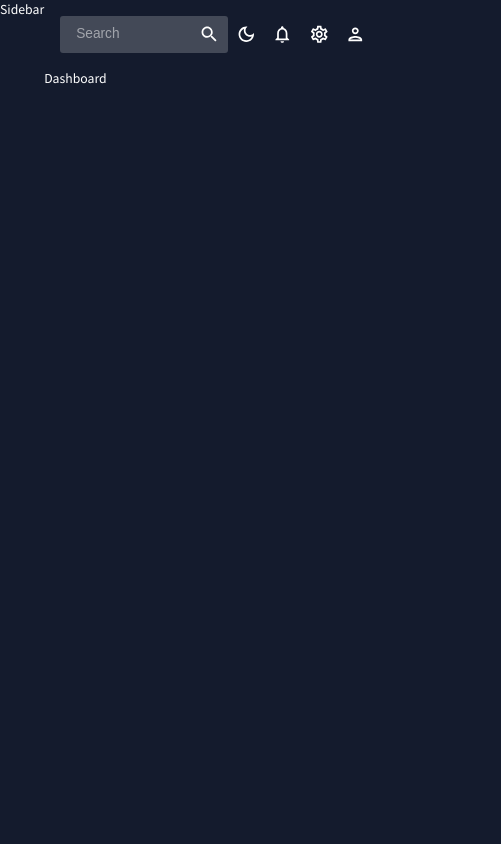
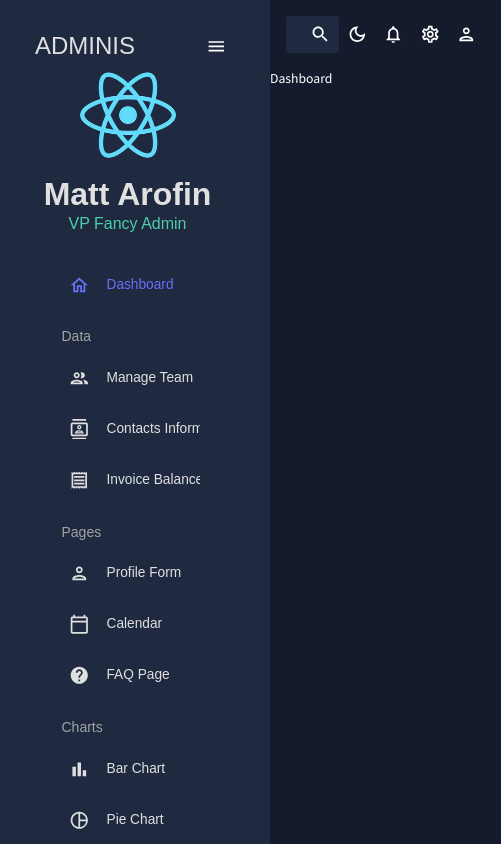
Before and after one commit to matt-arofin/Admin-Dashboard, a React (Create React App) app: page / in a window 390 px wide. Shown: the whole page, 501 px wide, since content can reach past the window. Built offline with nearby package versions, Linux system fonts and the light colour scheme.

Commit message:
update to sidebar component - links functioning, bar is collapsable. Might need to work on position of hamburger icon/display of other icons when collapsed

```diff
--- a/src/theme.js
+++ b/src/theme.js
@@ -20,7 +20,7 @@
             100: "#d0d1d5",
             200: "#a1a4ab",
             300: "#727681",
-            400: "#434957",
+            400: "#1f2a40",
             500: "#141b2d",
             600: "#101624",
             700: "#0c101b",
--- a/src/views/global/Sidebar.jsx
+++ b/src/views/global/Sidebar.jsx
@@ -1,6 +1,219 @@
+import { useState } from "react";
+import { ProSidebar, Menu, MenuItem } from "react-pro-sidebar";
+import "react-pro-sidebar/dist/css/styles.css";
+import { Box, IconButton, Typography, useTheme } from "@mui/material";
+import { Link } from "react-router-dom";
+import { tokens } from "../../theme";
+import HomeOutlinedIcon from "@mui/icons-material/HomeOutlined";
+import PeopleOutlinedIcon from "@mui/icons-material/PeopleOutlined";
+import ContactsOutlinedIcon from "@mui/icons-material/ContactsOutlined";
+import ReceiptOutlinedIcon from "@mui/icons-material/ReceiptOutlined";
+import PersonOutlinedIcon from "@mui/icons-material/PersonOutlined";
+import CalendarTodayOutlinedIcon from "@mui/icons-material/CalendarTodayOutlined";
+import HelpOutlinedIcon from "@mui/icons-material/HelpOutlined";
+import BarChartOutlinedIcon from "@mui/icons-material/BarChartOutlined";
+import PieChartOutlineOutlinedIcon from "@mui/icons-material/PieChartOutlineOutlined";
+import TimelineOutlinedIcon from "@mui/icons-material/TimelineOutlined";
+import MenuOutlinedIcon from "@mui/icons-material/MenuOutlined";
+import MapOutlinedIcon from "@mui/icons-material/MapOutlined";
+
+const Item = ({ title, to, icon, selected, setSelected }) => {
+    const theme = useTheme();
+    const colors = tokens(theme.palette.mode)
+    return (
+        <MenuItem
+        active={selected === title}
+        style={{color: colors.grey[100]}}
+        onClick={() => setSelected(title)}
+        icon={icon}>
+            <Typography>{title}</Typography>
+            <Link to={to}></Link>
+        </MenuItem>
+    )
+}
 
 const Sidebar = () => {
-    return <div>Sidebar</div>
+    const theme = useTheme();
+    const colors = tokens(theme.palette.mode);
+    const [isCollapsed, setIsCollapsed] = useState(false);
+    const [selected, setSelected] = useState("Dashboard");
+
+    return (
+        <Box
+        sx={{
+            "& .pro-sidebar-inner": {
+                background: `${colors.primary[400]} !important`
+            },
+            "& .pro-icon-wrapper": {
+                backgroundColor: "transparent !important"
+            },
+            "& pro-inner-item": {
+                padding: "5px 35px 5px 20px !mportant"
+            },
+            "& .pro-inner-item:hover": {
+                color: "#868dfb !important"
+            },
+            "& .pro-menu-item.active": {
+                color: "#6870fa !important"
+            },
+        }}
+        >
+
+            <ProSidebar collapsed={isCollapsed}>
+                <Menu iconShape="square">
+                    {/* LOGO & MENU ICON */}
+                    <MenuItem
+                        onClick={() => setIsCollapsed(!isCollapsed)}
+                        icon={isCollapsed ? <MenuOutlinedIcon /> : undefined}
+                        style={{
+                            margin: "10px 0 20px 0",
+                            color:colors.grey[100],
+                        }}>
+                            {!isCollapsed && (
+                                <Box
+                                    display="flex"
+                                    justifyContent="space-between"
+                                    alignItems="center"
+                                    ml="15px"
+                                >
+                                    <Typography variant="h3" color={colors.grey[100]}>
+                                        ADMINIS
+                                    </Typography>
+                                    <IconButton onClick={() => setIsCollapsed(!isCollapsed)}>
+                                        <MenuOutlinedIcon />
+                                    </IconButton>
+                                </Box>
+                            )}
+
+                            {/* USER */}
+                        {!isCollapsed && (
+                            <Box mb="25px">
+                                <Box display="flex" justifyContent="center" alignItems="center">
+                                    <img
+                                    src={`../../assets/user.png`}
+                                    alt="profile-user" width="100px"
+                                    height="100px"
+                                    style={{ cursor: "pointer", borderRadius: "50%"}}/>
+                                </Box>
+
+                                <Box textAlign="center">
+                                    <Typography variant="h2" color={colors.grey[100]} fontWeight="bold" sx={{ m: "10px 0 0 0"}}>Matt Arofin</Typography>
+                                    <Typography variant="h5" color={colors.greenAccent[500]}>VP Fancy Admin</Typography>
+                                </Box>
+                            </Box>
+                        )}
+
+                        {/* MENU ITEMS */}
+                        <Box paddingLeft={isCollapsed ? undefined : "10%"}>
+                            <Item
+                                title="Dashboard"
+                                to="/"
+                                icon={<HomeOutlinedIcon />}
+                                selected={selected}
+                                setSelected={setSelected}
+                            />
+
+                            <Typography
+                                variant="h6"
+                                color={colors.grey[300]}
+                                sx={{ m:"15px 0 5px 20px"}}
+                            >
+                                Data
+                            </Typography>
+                            <Item
+                                title="Manage Team"
+                                to="/team"
+                                icon={<PeopleOutlinedIcon />}
+                                selected={selected}
+                                setSelected={setSelected}
+                            />
+                            <Item
+                                title="Contacts Information"
+                                to="/contacts"
+                                icon={<ContactsOutlinedIcon />}
+                                selected={selected}
+                                setSelected={setSelected}
+                            />
+                            <Item
+                                title="Invoice Balances"
+                                to="/invoices"
+                                icon={<ReceiptOutlinedIcon />}
+                                selected={selected}
+                                setSelected={setSelected}
+                            />
+                            <Typography
+                                variant="h6"
+                                color={colors.grey[300]}
+                                sx={{ m:"15px 0 5px 20px"}}
+                            >
+                                Pages
+                            </Typography>
+                            <Item
+                                title="Profile Form"
+                                to="/form"
+                                icon={<PersonOutlinedIcon />}
+                                selected={selected}
+                                setSelected={setSelected}
+                            />
+                            <Item
+                                title="Calendar"
+                                to="/calendar"
+                                icon={<CalendarTodayOutlinedIcon />}
+                                selected={selected}
+                                setSelected={setSelected}
+                            />
+                            <Item
+                                title="FAQ Page"
+                                to="/faq"
+                                icon={<HelpOutlinedIcon />}
+                                selected={selected}
+                                setSelected={setSelected}
+                            />
+
+                            <Typography
+                                variant="h6"
+                                color={colors.grey[300]}
+                                sx={{ m:"15px 0 5px 20px"}}
+                            >
+                                Charts
+                            </Typography>
+                            <Item
+                                title="Bar Chart"
+                                to="/bar"
+                                icon={<BarChartOutlinedIcon />}
+                                selected={selected}
+                                setSelected={setSelected}
+                            />
+                            <Item
+                                title="Pie Chart"
+                                to="/pie"
+                                icon={<PieChartOutlineOutlinedIcon />}
+                                selected={selected}
+                                setSelected={setSelected}
+                            />
+                            <Item
+                                title="Line Chart"
+                                to="/line"
+                                icon={<TimelineOutlinedIcon />}
+                                selected={selected}
+                                setSelected={setSelected}
+                            />
+                            <Item
+                                title="Geography Chart"
+                                to="/geography"
+                                icon={<MapOutlinedIcon />}
+                                selected={selected}
+                                setSelected={setSelected}
+                            />
+                        </Box>
+
+                    </MenuItem>
+                </Menu>
+            </ProSidebar>
+
+
+        </Box>
+    )
 }
 
 export default Sidebar
```
Also changed, not shown: public/assets/user.png (added), src/components/Header.js (added).
